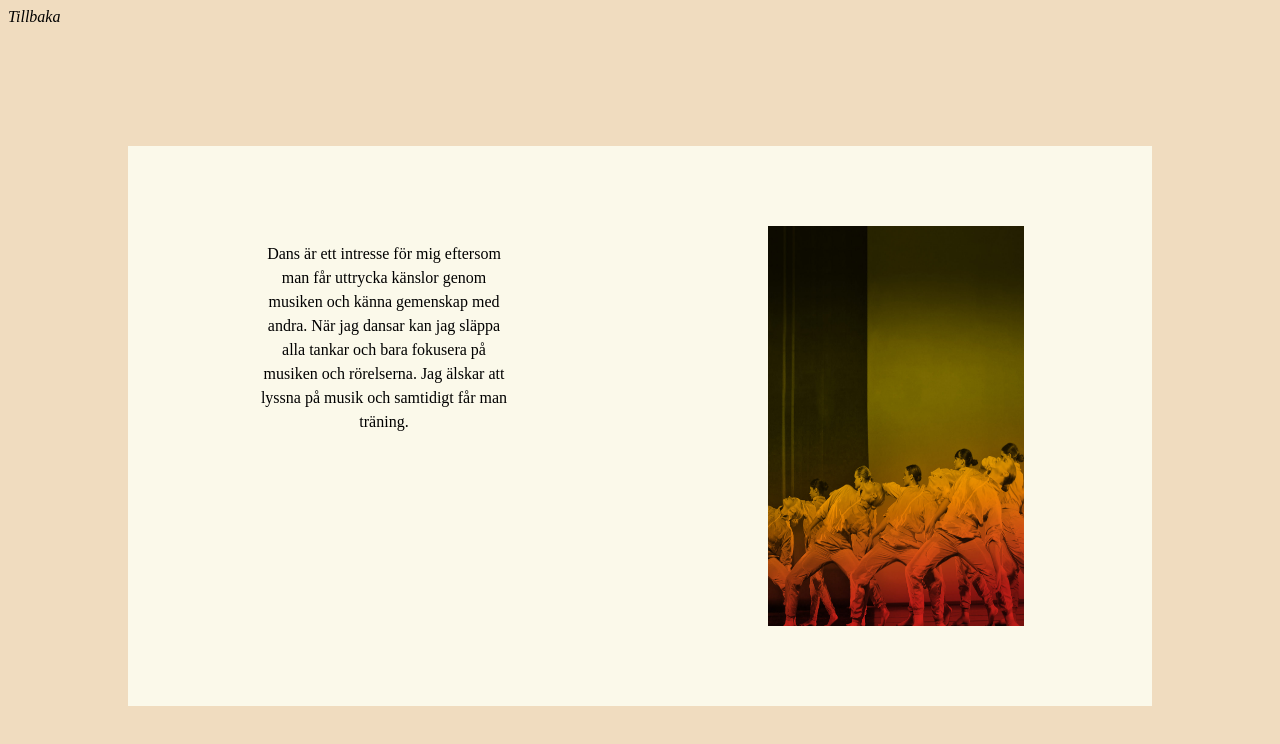
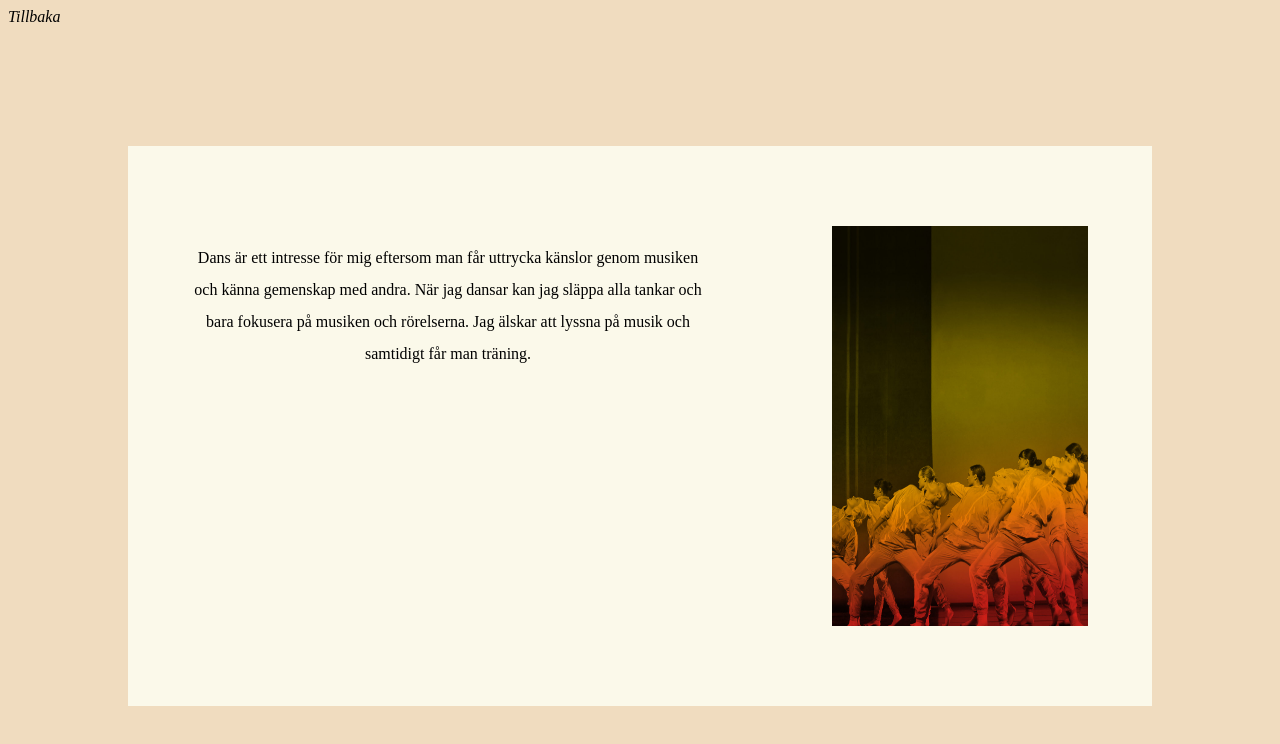
Before and after one commit to isabellemattsson/intresse-sida, a plain HTML site: page intresse.html in a window 1280 px wide. Drawn offline with Linux system fonts and the light colour scheme.

Commit message:
Update style.css

```diff
--- a/style.css
+++ b/style.css
@@ -77,9 +77,9 @@ width: 20vw;
 
 .text{
 text-align: center;
-width: 20vw;
+width: 40vw;
 height: 50vh;
-line-height: 3vh;
+line-height: 4vh;
 
 
 }
```
